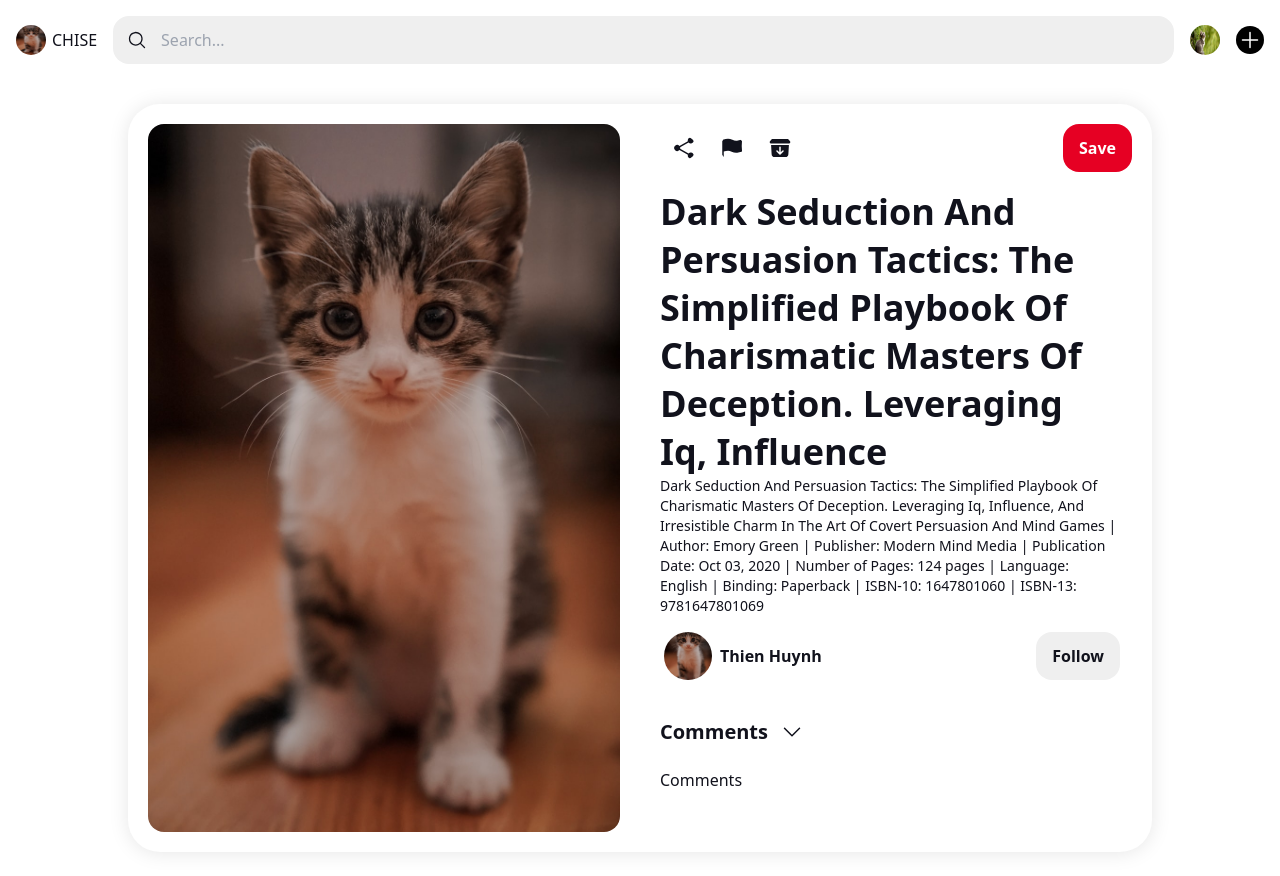
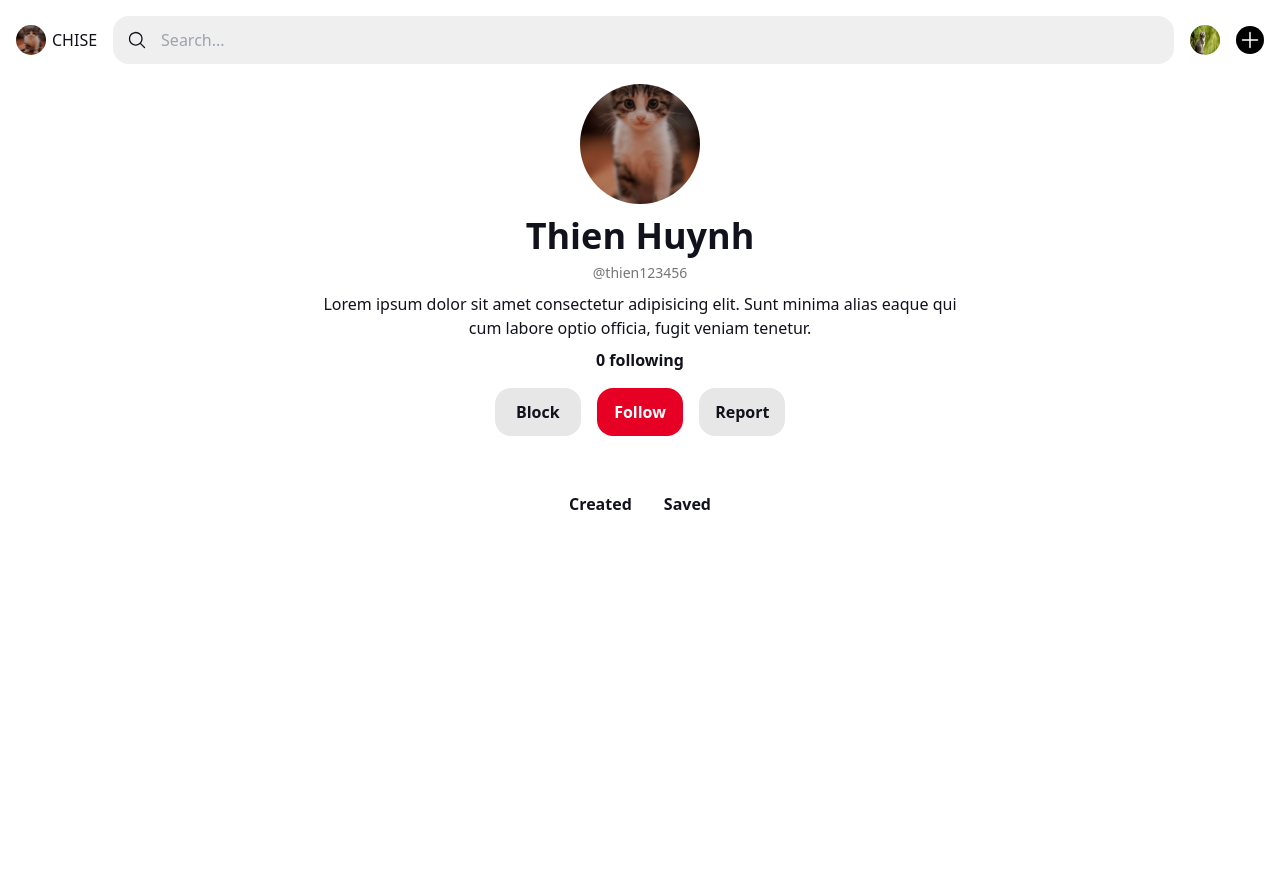
Before and after one commit to thien2218/chise, a Next.js app: page /component-design in a window 1280 px wide. After the commit the page ends 800 px from the top, so only its background shows below. Built offline with nearby package versions, Linux system fonts and the light colour scheme.

Commit message:
Add user layout to display user info

```diff
--- a/components/index.js
+++ b/components/index.js
@@ -1,8 +1,10 @@
 // Layout level components
 export { default as Layout } from './layout/Layout';
 export { default as MasonryLayout } from './layout/MasonryLayout';
+export { default as UserLayout } from './layout/UserLayout';
 
 // High level components
 export { default as Header } from './high/Header';
 export { default as Sidebar } from './high/Sidebar';
 export { default as PinContent } from './high/PinContent';
+export { default as UserInfo } from './low/UserInfo';
--- /dev/null
+++ b/components/layout/UserLayout.jsx
@@ -0,0 +1,26 @@
+import React from 'react';
+import UserInfo from '../low/UserInfo';
+import MasonryLayout from './MasonryLayout';
+
+const UserLayout = ({ children }) => {
+   return (
+      <>
+         <UserInfo viewOthers />
+
+         <div className='flex justify-center'>
+            <div className='py-3 mx-2'>
+               <button className='p-2 font-semibold rounded-lg hover:bg-dimmed-500'>Created</button>
+            </div>
+            <div className='py-3 mx-2'>
+               <button className='p-2 font-semibold rounded-lg hover:bg-dimmed-500'>Saved</button>
+            </div>
+         </div>
+
+         <MasonryLayout>
+            {children}
+         </MasonryLayout>
+      </>
+   )
+}
+
+export default UserLayout
--- a/components/low/PinActions.jsx
+++ b/components/low/PinActions.jsx
@@ -1,13 +1,13 @@
 import React from "react";
-import { ShareIcon, FlagIcon, ArchiveBoxArrowDownIcon } from '@heroicons/react/24/solid';
+import { ShareIcon, FlagIcon, ArchiveBoxArrowDownIcon } from '@heroicons/react/20/solid';
 
 const PinActions = () => {
 	return (
 		<div className="flex justify-between">
 			<div className="flex items-center">
-				<ShareIcon className="h-12 w-12 p-3 rounded-full hover:bg-dimmed-500 cursor-pointer" />
-				<FlagIcon className="h-12 w-12 p-3 rounded-full hover:bg-dimmed-500 cursor-pointer" />
-				<ArchiveBoxArrowDownIcon className="h-12 w-12 p-3 rounded-full hover:bg-dimmed-500 cursor-pointer" />
+				<ShareIcon className="icon-btn" />
+				<FlagIcon className="icon-btn" />
+				<ArchiveBoxArrowDownIcon className="icon-btn" />
 			</div>
 
 			<button className="primary-btn rounded-2xl py-3 px-4 font-semibold">
--- a/components/low/PinTextContent.jsx
+++ b/components/low/PinTextContent.jsx
@@ -3,7 +3,7 @@ import React from "react";
 const PinTextContent = ({ title, description }) => {
 	return (
 		<>
-			<h1 className="text-[2.25rem] leading-[3rem] font-semibold mt-4 pr-4">
+			<h1 className="heading mt-4 pr-4">
 				Dark Seduction And Persuasion Tactics: The Simplified Playbook Of
 				Charismatic Masters Of Deception. Leveraging Iq, Influence
 			</h1>
--- /dev/null
+++ b/components/low/UserInfo.jsx
@@ -0,0 +1,44 @@
+import Image from "next/image";
+import React from "react";
+
+const UserInfo = ({ username, emailShort, description, follows, viewOthers }) => {
+	return (
+		<div className="w-full flex flex-col items-center text-center mb-8 min-w-[375px]">
+			<div className="rounded-full overflow-hidden h-[7.5rem] w-[7.5rem] my-1">
+				<Image
+					src="/images/cat.jpg"
+					objectFit="cover"
+					layout="responsive"
+					height={1}
+					width={1}
+				/>
+			</div>
+
+			<div className="my-1 max-w-[40rem]">
+				<h1 className="heading">Thien Huynh</h1>
+
+				<span className="mt-2 text-dark-gray text-sm">@thien123456</span>
+			</div>
+
+         <p className="my-1 max-w-[40rem]">
+            Lorem ipsum dolor sit amet consectetur adipisicing elit. Sunt minima alias eaque qui cum labore optio officia, fugit veniam tenetur.
+         </p>
+
+			<div className="my-1 font-semibold">0 following</div>
+
+         {!viewOthers ? (
+            <div className="my-1 pt-2">
+               <button className="secondary-btn rounded-2xl py-3 px-4">Edit Profile</button>
+            </div>
+         ) : (
+            <div className="my-1 pt-2 grid grid-cols-3 gap-4">
+               <button className="secondary-btn rounded-2xl py-3 px-4">Block</button>
+               <button className="primary-btn py-3 px-4 rounded-2xl">Follow</button>
+               <button className="secondary-btn rounded-2xl py-3 px-4">Report</button>
+            </div>
+         )}
+		</div>
+	);
+};
+
+export default UserInfo;
--- a/pages/component-design.js
+++ b/pages/component-design.js
@@ -1,10 +1,10 @@
 import React from "react";
-import { PinContent, Layout } from "../components";
+import { UserLayout, Layout } from "../components";
 
 const ComponentDesign = () => {
 	return (
 		<Layout title='Component Design'>
-			<PinContent />
+			<UserLayout />
 		</Layout>
 	);
 };
--- a/styles/globals.css
+++ b/styles/globals.css
@@ -12,9 +12,9 @@
 		/* Colors */
 		--clr-primary: 230 0 35;
 		--clr-secondary: 17 18 28;
-		--clr-icon: 118 118 118;
 		--clr-accent: 255 255 255;
 		--clr-primary-hover: 173 8 27;
+		--clr-dark-gray: 118 118 118;
 		--clr-dimmed-600: 208 208 208;
 		--clr-dimmed-500: 231 231 231;
 		--clr-dimmed-400: 239 239 239;
@@ -27,16 +27,16 @@
 
 	/* Buttons */
 	.primary-btn {
-		@apply text-white bg-primary hover:bg-primary-hover transition ease-in-out duration-100;
+		@apply text-white font-semibold bg-primary hover:bg-primary-hover transition ease-in-out duration-100;
 	}
 
 	.secondary-btn {
-		@apply bg-dimmed-400 hover:bg-dimmed-600 transition ease-in-out duration-100;
+		@apply bg-dimmed-500 font-semibold hover:bg-dimmed-600 transition ease-in-out duration-100;
 	}
 
-	.arbitrary-btn {
-		@apply text-white bg-primary hover:bg-primary-hover transition ease-in-out duration-100;
-	}
+   .icon-btn {
+      @apply h-12 w-12 p-3 rounded-full hover:bg-dimmed-500 cursor-pointer;
+   }
 
 	/* Pins */
 	.pin {
@@ -50,6 +50,11 @@
 	.pin-info {
 		@apply px-1.5 pt-2 pb-4 w-full;
 	}
+
+   /* Heading */
+   .heading {
+      @apply text-[2.25rem] leading-[3rem] font-semibold;
+   }
 }
 
 .tags::-webkit-scrollbar {
--- a/tailwind.config.js
+++ b/tailwind.config.js
@@ -10,10 +10,8 @@ module.exports = {
             // Colors
             primary: 'rgb(var(--clr-primary) / 1)',
             secondary: 'rgb(var(--clr-secondary) / 1)',
-            icon: 'rgb(var(--clr-icon) / 1)',
             accent: 'rgb(var(--clr-accent) / 1)',
-
-            // Hover colors
+            'dark-gray': 'rgb(var(--clr-dark-gray) / 1)',
             'primary-hover': 'rgb(var(--clr-primary-hover) / 1)',
             'dimmed-600': 'rgb(var(--clr-dimmed-600) / 1)',
             'dimmed-500': 'rgb(var(--clr-dimmed-500) / 1)',
```
